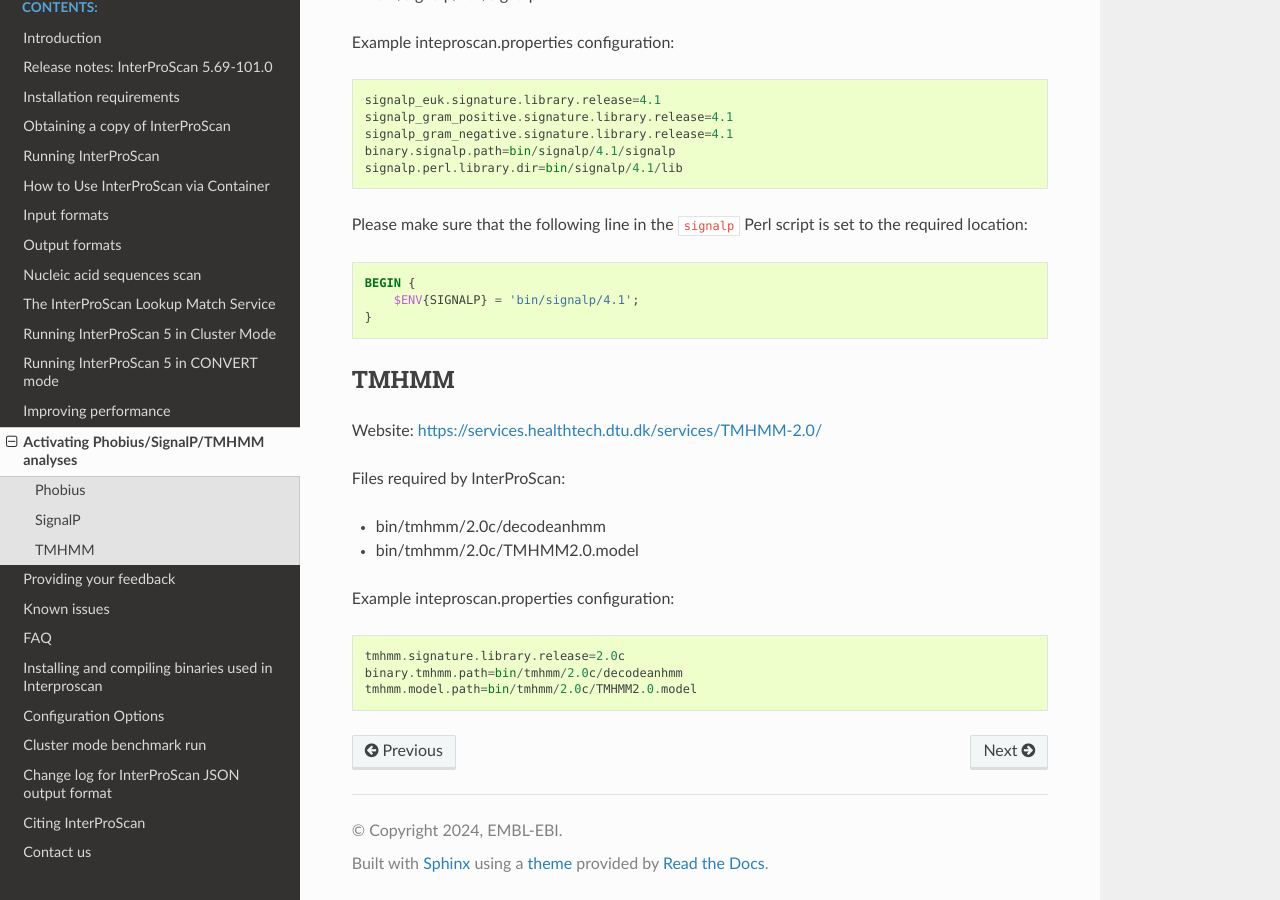
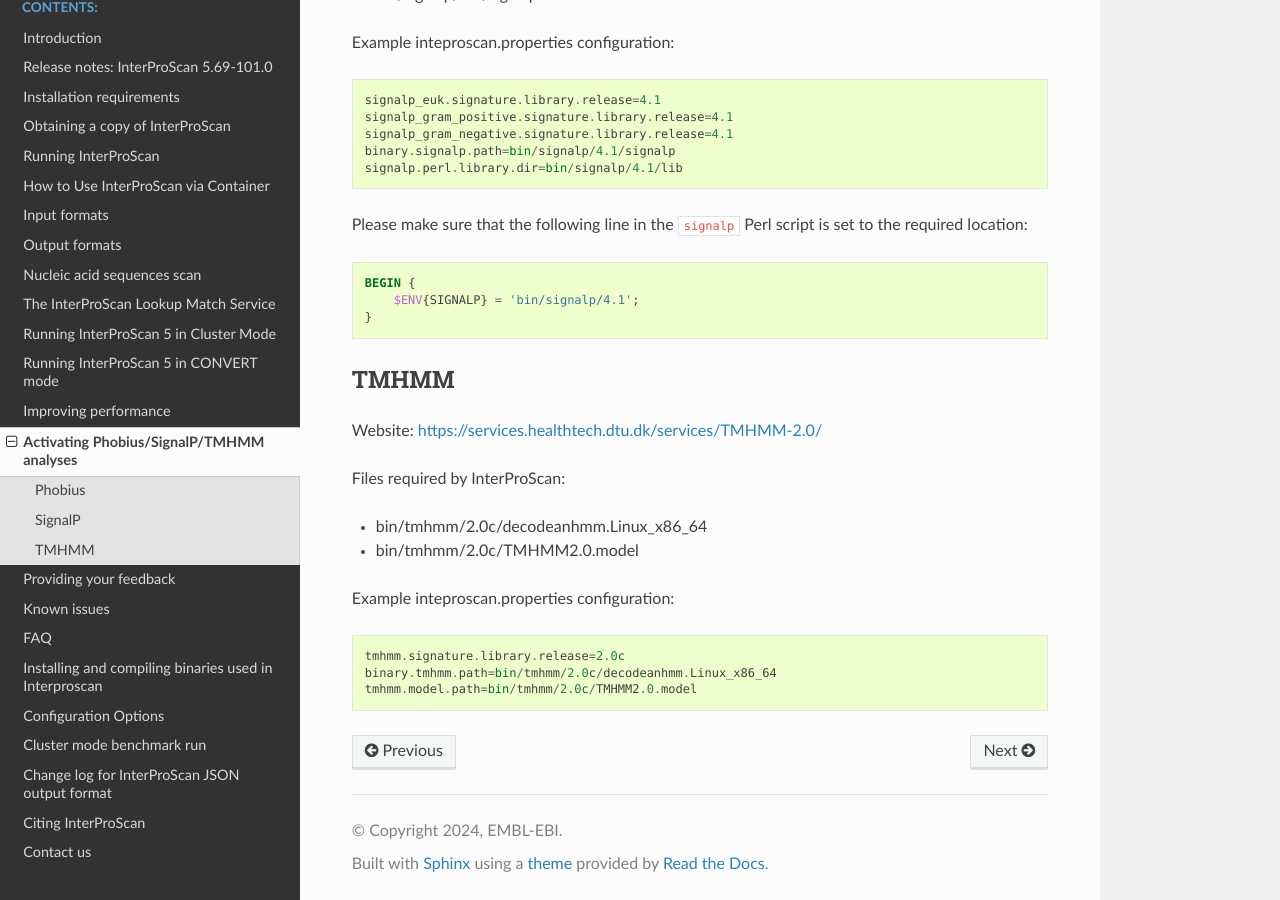
Before and after one commit to ebi-pf-team/interproscan-docs, a Sphinx documentation site: the page built from docs/ActivatingLicensedAnalyses.rst, in a window 1280 px wide and 900 px high, scrolled down 1165 px. Built offline with Sphinx 7.4.7 and the Read the Docs theme 2.0.0, drawn with Linux system fonts in a browser that asks for light colours.

Commit message:
Update ActivatingLicensedAnalyses.rst

```diff
--- a/docs/ActivatingLicensedAnalyses.rst
+++ b/docs/ActivatingLicensedAnalyses.rst
@@ -74,7 +74,7 @@
 
 Files required by InterProScan:
 
--  bin/tmhmm/2.0c/decodeanhmm
+-  bin/tmhmm/2.0c/decodeanhmm.Linux_x86_64
 -  bin/tmhmm/2.0c/TMHMM2.0.model
 
 Example inteproscan.properties configuration:
@@ -82,5 +82,5 @@
 ::
 
     tmhmm.signature.library.release=2.0c
-    binary.tmhmm.path=bin/tmhmm/2.0c/decodeanhmm
+    binary.tmhmm.path=bin/tmhmm/2.0c/decodeanhmm.Linux_x86_64
     tmhmm.model.path=bin/tmhmm/2.0c/TMHMM2.0.model
```
